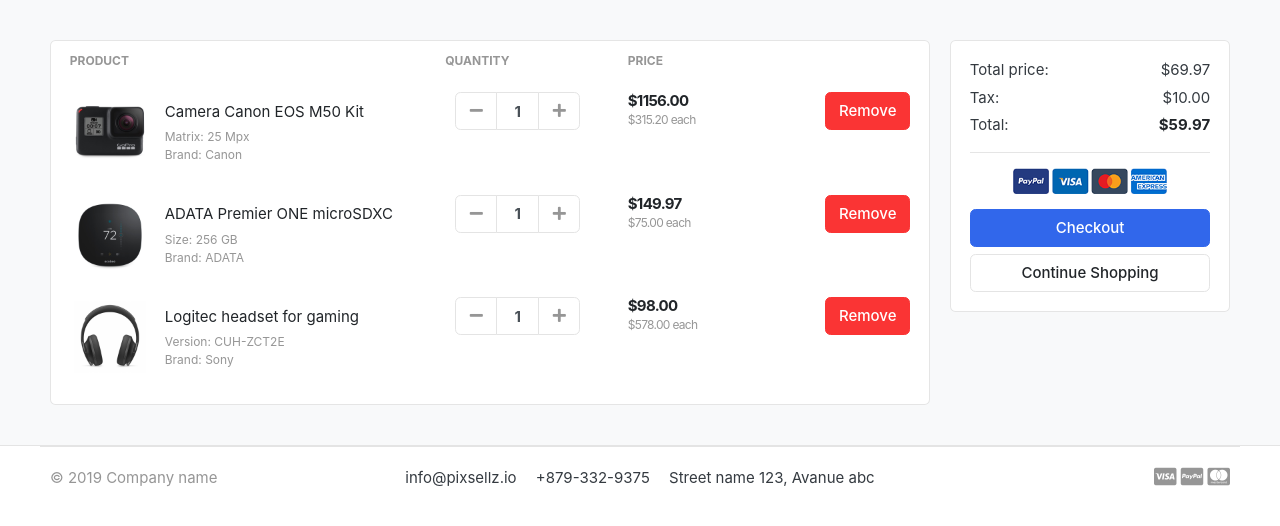
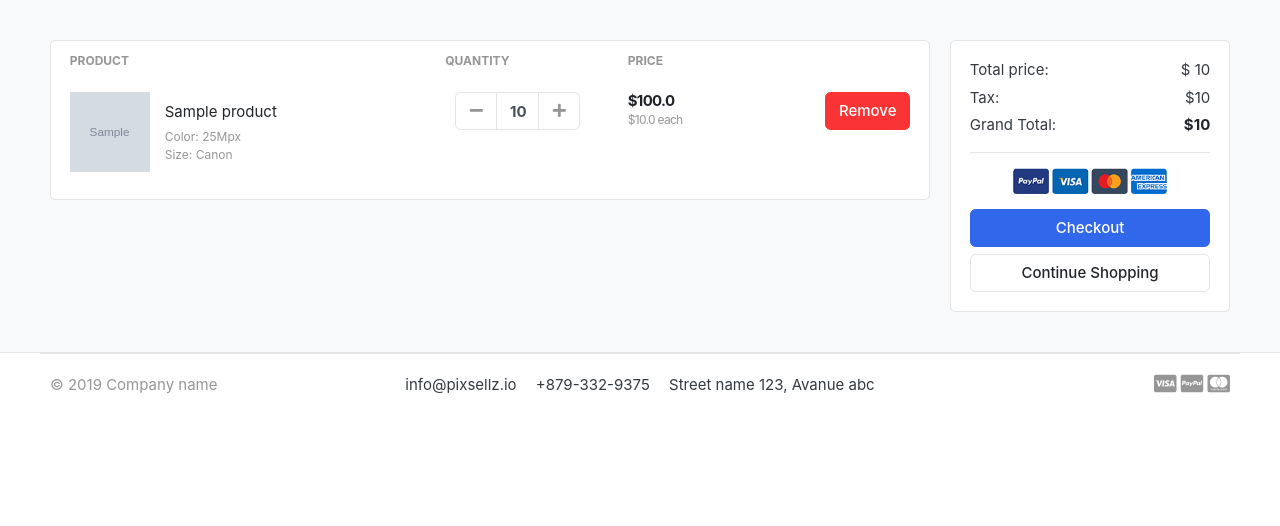
Before and after one commit to hydrochlo/GreatKart, a Django app: template templates/store/cart.html in a window 1280 px wide. Shown: the part 118-644 px from the top of the page. Run offline with Django 5.2, Linux system fonts and the light colour scheme; tables that the repository leaves empty hold one stand-in row (values such as "Sample post"); the template is opened without the code that fills it: values that come from a table or form of the project are taken from there, most other values are stand-ins (such as "Sample title", 1, 10 or a date in 2020); grey boxes marked "Sample" are stand-in pictures; some libraries are stand-ins or nearby versions; some web fonts are replaced.

Commit message:
till 36 done

```diff
--- a/carts/models.py
+++ b/carts/models.py
@@ -16,5 +16,8 @@ class CartItem(models.Model):
     quantity = models.IntegerField()
     is_active = models.BooleanField(default=True)
 
+    def sub_total(self):
+        return self.product.price * self.quantity
+
     def __str__(self):
         return self.product
--- a/carts/urls.py
+++ b/carts/urls.py
@@ -3,5 +3,7 @@ from . import views
 
 urlpatterns = [
     path('', views.cart, name='cart'),
-    path('add_cart/<int:product_id>/', views.add_cart, name='add_cart')
+    path('add_cart/<int:product_id>/', views.add_cart, name='add_cart'),
+    path('remove_cart/<int:product_id>/', views.remove_cart, name='remove_cart'),
+    path('remove_cart_item/<int:product_id>/', views.remove_cart_item, name='remove_cart_item'),
 ]
--- a/templates/store/cart.html
+++ b/templates/store/cart.html
@@ -7,7 +7,13 @@
 <div class="container">
 
 <!-- ============================ COMPONENT 1 ================================= -->
-
+{% if not cart_items %}
+<h2>Your Shopping Cart is empty</h2>
+<br><br><br>
+<div class="text-center">
+	<a href="{% url 'store' %}" class="btn btn-primary">Continue Shopping</a>
+</div>
+{% else %}
 <div class="row">
 	<aside class="col-lg-9">
 <div class="card">
@@ -20,14 +26,16 @@
 				<th scope="col" class="text-right" width="200"> </th>
 			</tr>
 		</thead>
+
 		<tbody>
+			{% for cart_item in cart_items %}
 				<tr>
 					<td>
 						<figure class="itemside align-items-center">
-			<div class="aside"><img src="{% static './images/items/11.jpg' %}" class="img-sm"></div>
+							<div class="aside"><img src="{{ cart_item.product.image.url }}" class="img-sm"></div>
 							<figcaption class="info">
-				<a href="#" class="title text-dark">Camera Canon EOS M50 Kit</a>
-				<p class="text-muted small">Matrix: 25 Mpx <br> Brand: Canon</p>
+								<a href="{{ cart_item.product.get_url }}" class="title text-dark"> {{ cart_item.product.product_name }} </a>
+								<p class="text-muted small">Color: 25Mpx <br> Size: Canon </p>
 							</figcaption>
 						</figure>
 					</td>
@@ -36,93 +44,27 @@
 									<div class="col">
 										<div class="input-group input-spinner">
 											<div class="input-group-prepend">
-							<button class="btn btn-light" type="button" id="button-plus"> <i class="fa fa-minus"></i> </button>
+											<a href="{% url 'remove_cart' cart_item.product.id %}" class="btn btn-light" type="button" id="button-plus"> <i class="fa fa-minus"></i> </a>
 											</div>
-							<input type="text" class="form-control"  value="1">
+											<input type="text" class="form-control"  value="{{ cart_item.quantity }}">
 											<div class="input-group-append">
-							<button class="btn btn-light" type="button" id="button-minus"> <i class="fa fa-plus"></i> </button>
+											<a href="{% url 'add_cart' cart_item.product.id %}" class="btn btn-light" type="button" id="button-minus"> <i class="fa fa-plus"></i> </a>
 											</div>
 										</div> <!-- input-group.// -->
 									</div> <!-- col.// -->
 					</td>
 					<td>
 						<div class="price-wrap">
-			<var class="price">$1156.00</var>
-			<small class="text-muted"> $315.20 each </small>
+							<var class="price">${{ cart_item.sub_total }}</var>
+							<small class="text-muted"> ${{ cart_item.product.price }} each </small>
 						</div> <!-- price-wrap .// -->
 					</td>
 					<td class="text-right">
-	<a href="" class="btn btn-danger"> Remove</a>
+					<a href="{% url 'remove_cart_item' cart_item.product.id %}" class="btn btn-danger"> Remove</a>
 					</td>
 				</tr>
-<tr>
-	<td>
-		<figure class="itemside align-items-center">
-			<div class="aside"><img src="{% static './images/items/10.jpg' %}" class="img-sm"></div>
-			<figcaption class="info">
-				<a href="#" class="title text-dark">ADATA Premier ONE microSDXC</a>
-				<p class="text-muted small">Size: 256 GB  <br> Brand: ADATA </p>
-			</figcaption>
-		</figure>
-	</td>
-	<td>
-		<!-- col.// -->
-					<div class="col">
-						<div class="input-group input-spinner">
-							<div class="input-group-prepend">
-							<button class="btn btn-light" type="button" id="button-plus"> <i class="fa fa-minus"></i> </button>
-							</div>
-							<input type="text" class="form-control"  value="1">
-							<div class="input-group-append">
-							<button class="btn btn-light" type="button" id="button-minus"> <i class="fa fa-plus"></i> </button>
-							</div>
-						</div> <!-- input-group.// -->
-					</div> <!-- col.// -->
-	</td>
-	<td>
-		<div class="price-wrap">
-			<var class="price">$149.97</var>
-			<small  class="text-muted"> $75.00 each </small>
-		</div> <!-- price-wrap .// -->
-	</td>
-	<td class="text-right">
-	<a href="" class="btn btn-danger"> Remove</a>
-	</td>
-</tr>
-<tr>
-	<td>
-		<figure class="itemside align-items-center">
-			<div class="aside"><img src="{% static './images/items/9.jpg' %}" class="img-sm"></div>
-			<figcaption class="info">
-				<a href="#" class="title text-dark">Logitec headset for gaming</a>
-				<p class="small text-muted">Version: CUH-ZCT2E  <br> Brand: Sony</p>
-			</figcaption>
-		</figure>
-	</td>
-	<td>
-		<!-- col.// -->
-					<div class="col">
-						<div class="input-group input-spinner">
-							<div class="input-group-prepend">
-							<button class="btn btn-light" type="button" id="button-plus"> <i class="fa fa-minus"></i> </button>
-							</div>
-							<input type="text" class="form-control"  value="1">
-							<div class="input-group-append">
-							<button class="btn btn-light" type="button" id="button-minus"> <i class="fa fa-plus"></i> </button>
-							</div>
-						</div> <!-- input-group.// -->
-					</div> <!-- col.// -->
-	</td>
-	<td>
-		<div class="price-wrap">
-			<var class="price">$98.00</var>
-			<small class="text-muted"> $578.00 each</small>
-		</div> <!-- price-wrap .// -->
-	</td>
-	<td class="text-right">
-		<a href="" class="btn btn-danger"> Remove</a>
-	</td>
-</tr>
+			{% endfor %}
+
 		</tbody>
 	</table>
 </div> <!-- card.// -->
@@ -134,15 +76,15 @@
 		<div class="card-body">
 			<dl class="dlist-align">
 			  <dt>Total price:</dt>
-			  <dd class="text-right">$69.97</dd>
+			  <dd class="text-right">$ {{ total }} </dd>
 			</dl>
 			<dl class="dlist-align">
 			  <dt>Tax:</dt>
-			  <dd class="text-right"> $10.00</dd>
+			  <dd class="text-right"> ${{ tax }}</dd>
 			</dl>
 			<dl class="dlist-align">
-			  <dt>Total:</dt>
-			  <dd class="text-right text-dark b"><strong>$59.97</strong></dd>
+			  <dt>Grand Total:</dt>
+			  <dd class="text-right text-dark b"><strong>${{ grand_total }}</strong></dd>
 			</dl>
 			<hr>
 			<p class="text-center mb-3">
@@ -157,6 +99,7 @@
 
 
 </div> <!-- row.// -->
+{% endif %}
 <!-- ============================ COMPONENT 1 END .// ================================= -->
 
 </div> <!-- container .//  -->
--- a/templates/store/store.html
+++ b/templates/store/store.html
@@ -146,7 +146,7 @@
                             <!-- <del class="price-old">$1980</del> -->
                         </div> <!-- price-wrap.// -->
                     </div>
-                    <a href="#" class="btn btn-block btn-primary">Add to cart</a>
+                    <a href="{% url 'add_cart' product.id %}" class="btn btn-block btn-primary">Add to cart</a>
                 </figcaption>
             </figure>
         </div> <!-- col.// -->
```
Also changed, not shown: carts/views.py (+47 -7 lines). Lines whose indentation alone changed are shown as unchanged.
